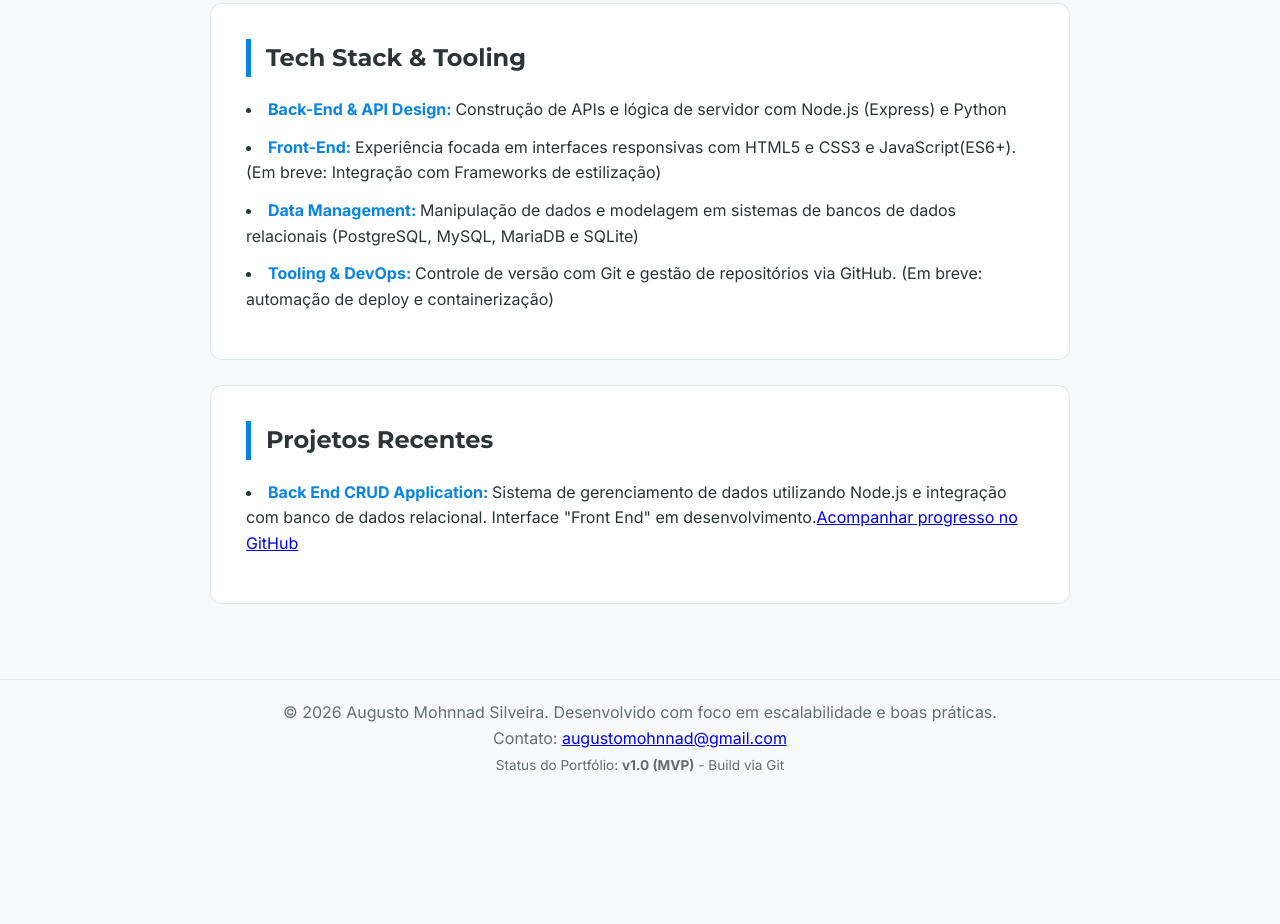
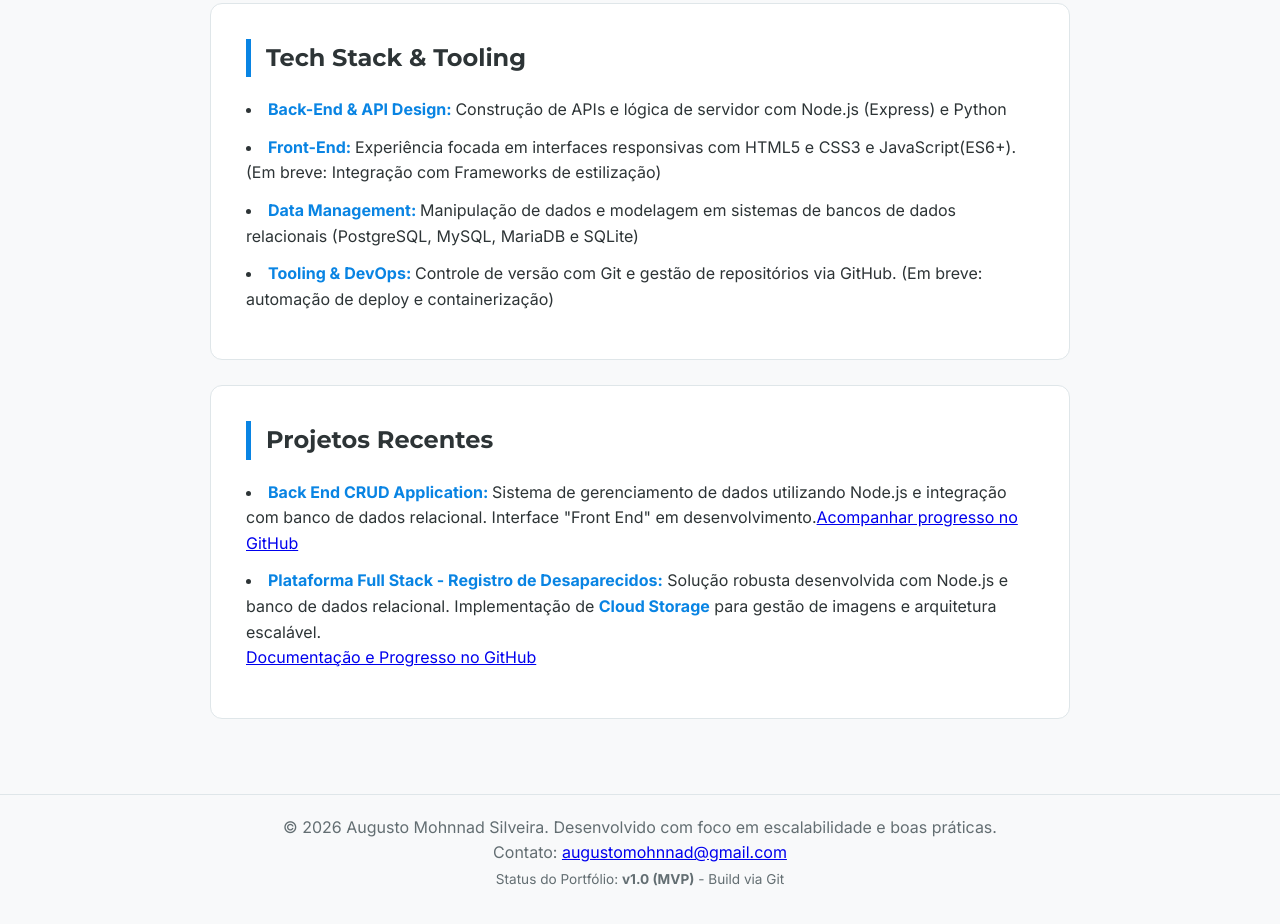
Before and after one commit to augustomohnnad/portfolio, a plain HTML site: page index.html in a window 1280 px wide. Shown: the part 491-1415 px from the top of the page. Before the commit the page ends 1318 px from the top, so only its background shows below. Drawn offline with Linux system fonts and the light colour scheme.

Commit message:
Adição de  Projeto

```diff
--- a/index.html
+++ b/index.html
@@ -68,6 +68,21 @@ augusto-mohnnad-900aa03b6
             </ul>
 
         </article>
+
+         <article>
+            <ul>
+                <li>
+                    <strong>Plataforma Full Stack - Registro de Desaparecidos:</strong>
+                    Solução robusta desenvolvida com Node.js e banco de dados relacional.
+                    Implementação de <strong>Cloud Storage</strong> para gestão de imagens e arquitetura escalável.
+                    <br>
+                    <a href="https://github.com/augustomohnnad/Registro-de-Pessoas-Desaparecidas.git" target="_blank" rel="noopener noreferrer">
+                        Documentação e Progresso no GitHub
+                    </a>
+                </li>
+            </ul>
+
+        </article>
     </section>
     </main>
     <footer>
```
